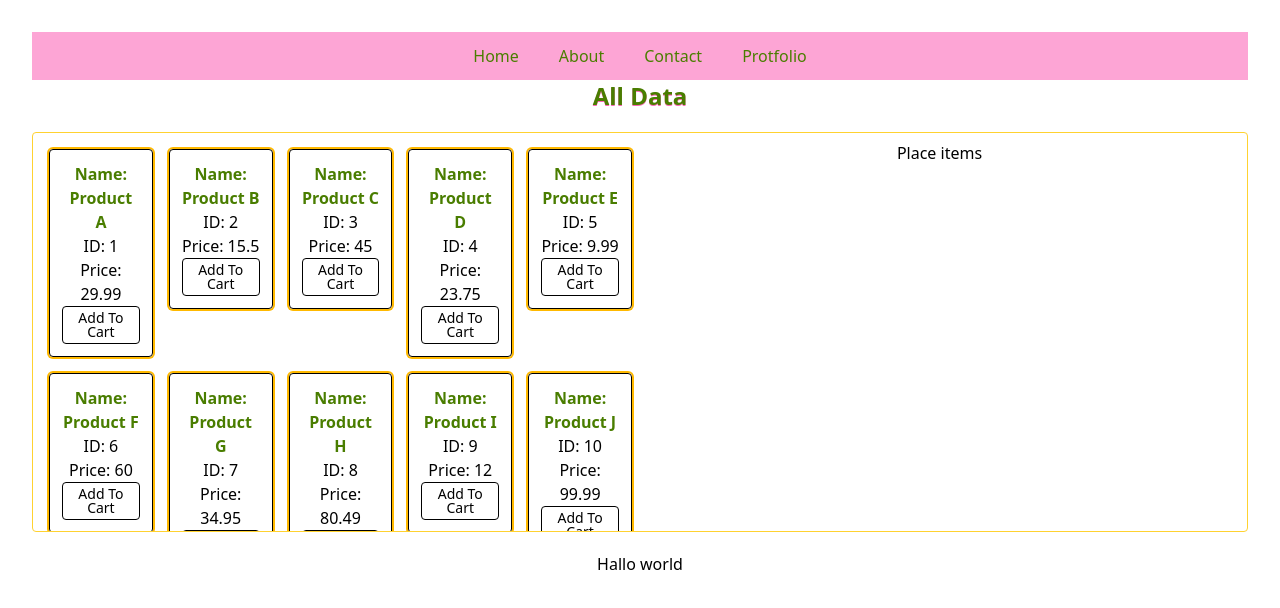
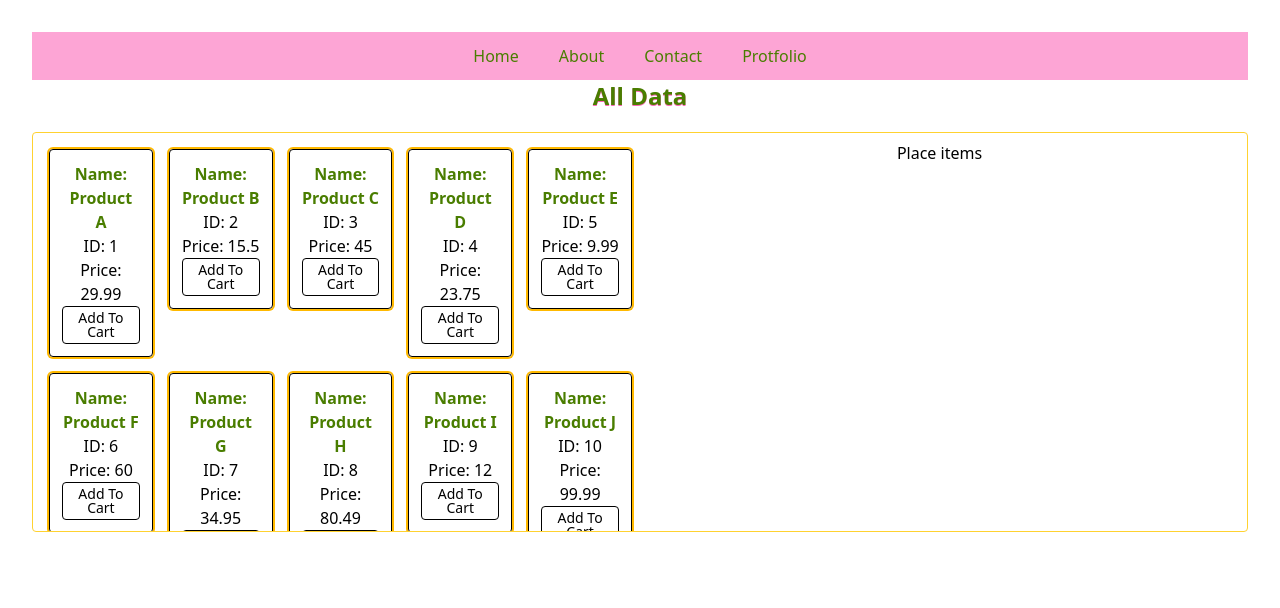
Before and after one commit to 12papon/MY-FIRST-REACT-APP, a React (Vite) app in the folder Project-2/: page / in a window 1280 px wide. Shown: the top 608 px of the page. Built offline with nearby package versions, Linux system fonts and the light colour scheme.

Commit message:
Update App.jsx

```diff
--- a/Project-2/src/App.jsx
+++ b/Project-2/src/App.jsx
@@ -21,7 +21,6 @@ function App() {
           <Products addCart= {addCart}></Products>
           <Placement cart ={cart} ></Placement>
         </div>
-    <h5>Hallo world</h5>
     </div>
   )
 }
```
